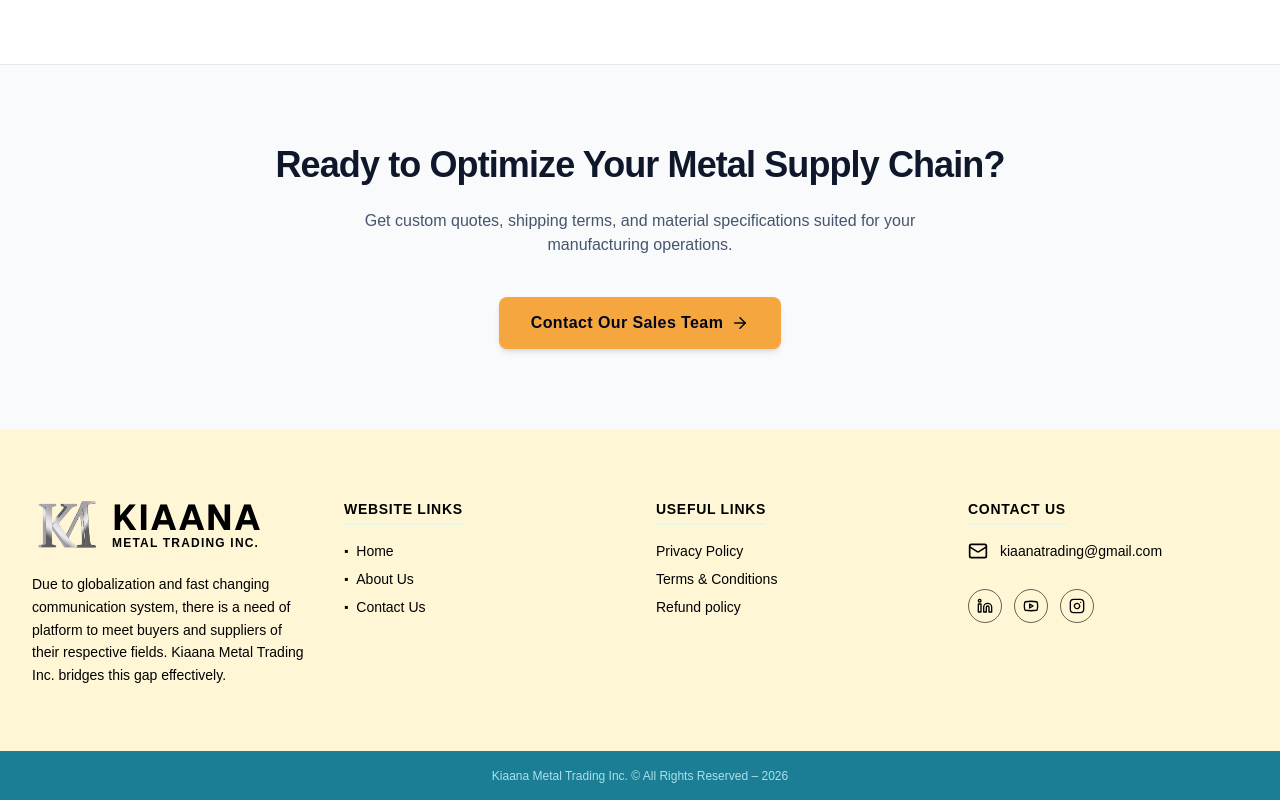
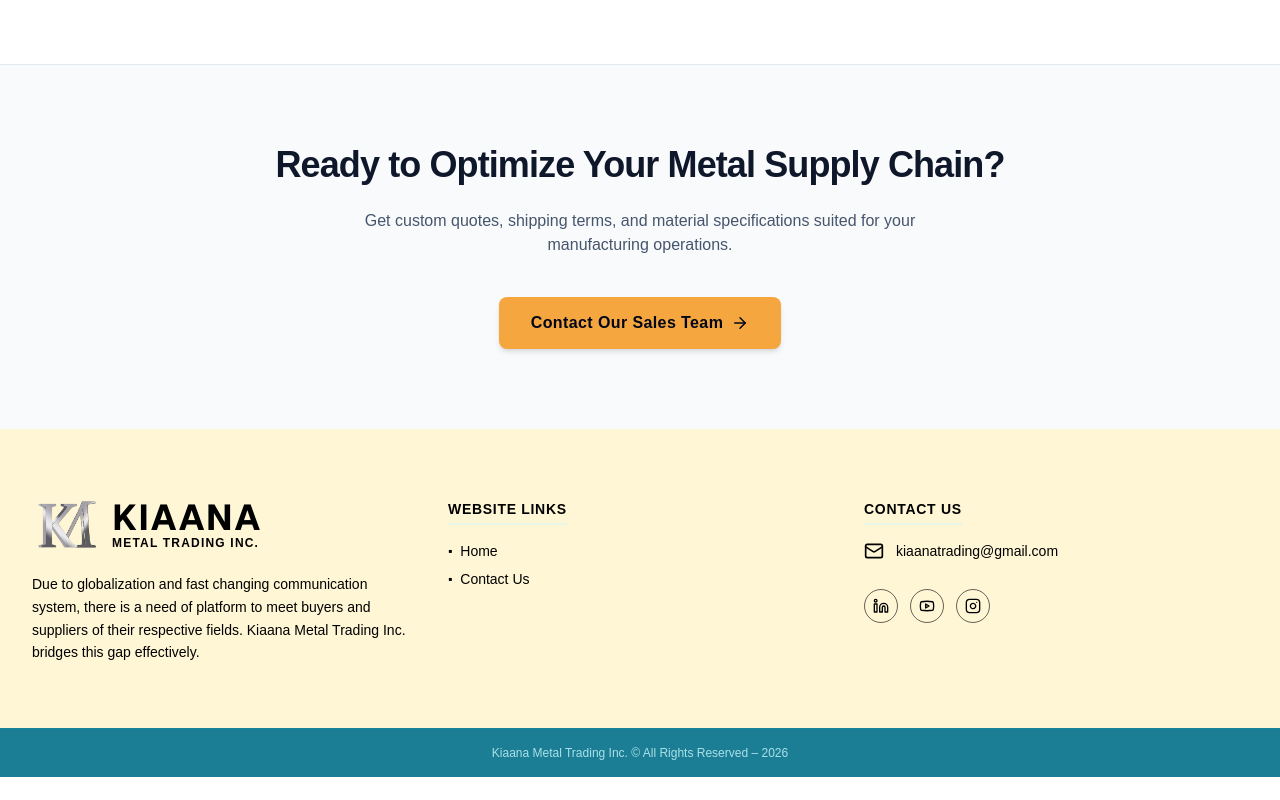
Before and after one commit to nileshkhoont/kiaana-metal, a Next.js app: page / in a window 1280 px wide. Shown: the part 3330-4130 px from the top of the page. After the commit the page ends 4107 px from the top, so only its background shows below. Built offline with nearby package versions, Linux system fonts and the light colour scheme.

Commit message:
footer changes

```diff
--- a/src/components/Footer.tsx
+++ b/src/components/Footer.tsx
@@ -9,7 +9,7 @@ export default function Footer() {
     <footer className="bg-amber-300/20   text-black mt-auto">
       {/* Upper Footer */}
       <div className="max-w-7xl mx-auto px-4 sm:px-6 lg:px-8 py-12 md:py-16">
-        <div className="grid grid-cols-1 md:grid-cols-4 gap-8 items-start">
+        <div className="grid grid-cols-1 md:grid-cols-3  gap-8 items-start">
 
           {/* Column 1: About Company */}
           <div className="space-y-4">
@@ -43,12 +43,12 @@ export default function Footer() {
                   Home
                 </Link>
               </li>
-              <li className="flex items-center gap-2">
+              {/* <li className="flex items-center gap-2">
                 <span className="text-xs">▪</span>
                 <Link href="/" className="hover:text-slate-700 transition-colors">
                   About Us
                 </Link>
-              </li>
+              </li> */}
               <li className="flex items-center gap-2">
                 <span className="text-xs">▪</span>
                 <Link href="/contact" className="hover:text-slate-700 transition-colors">
@@ -59,7 +59,7 @@ export default function Footer() {
           </div>
 
           {/* Column 3: Useful Links */}
-          <div className="space-y-4  pt-1">
+          {/* <div className="space-y-4  pt-1">
             <h3 className="text-sm font-bold text- tracking-wider uppercase border-b-2 border-cyan-100/50 pb-1 inline-block">
               USEFUL LINKS
             </h3>
@@ -80,7 +80,7 @@ export default function Footer() {
                 </Link>
               </li>
             </ul>
-          </div>
+          </div> */}
 
           {/* Column 4: Contact Us */}
           <div className="space-y-4  pt-1">
```
